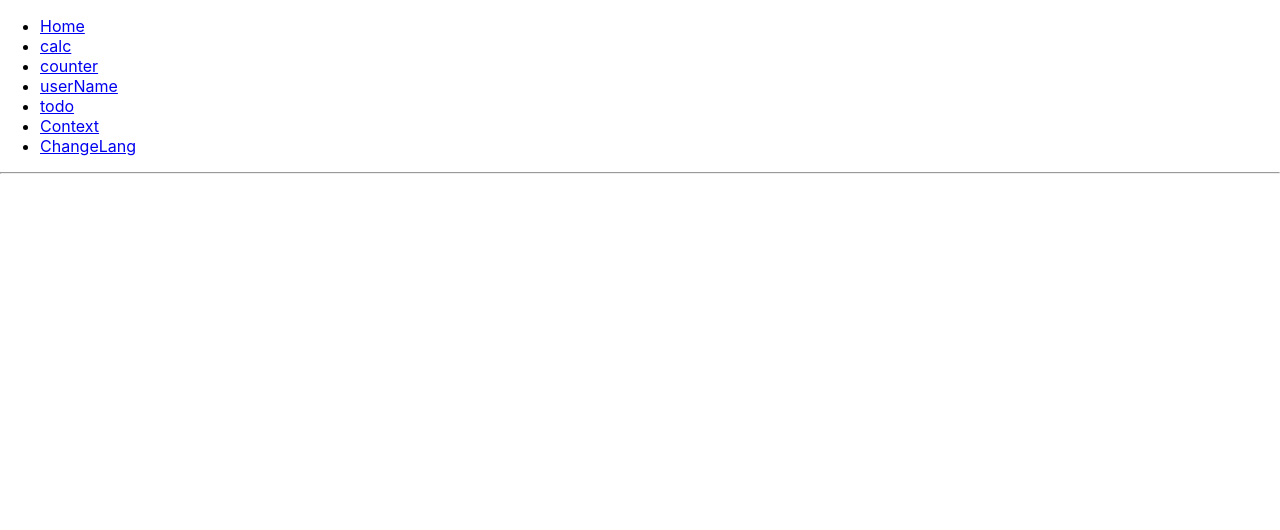
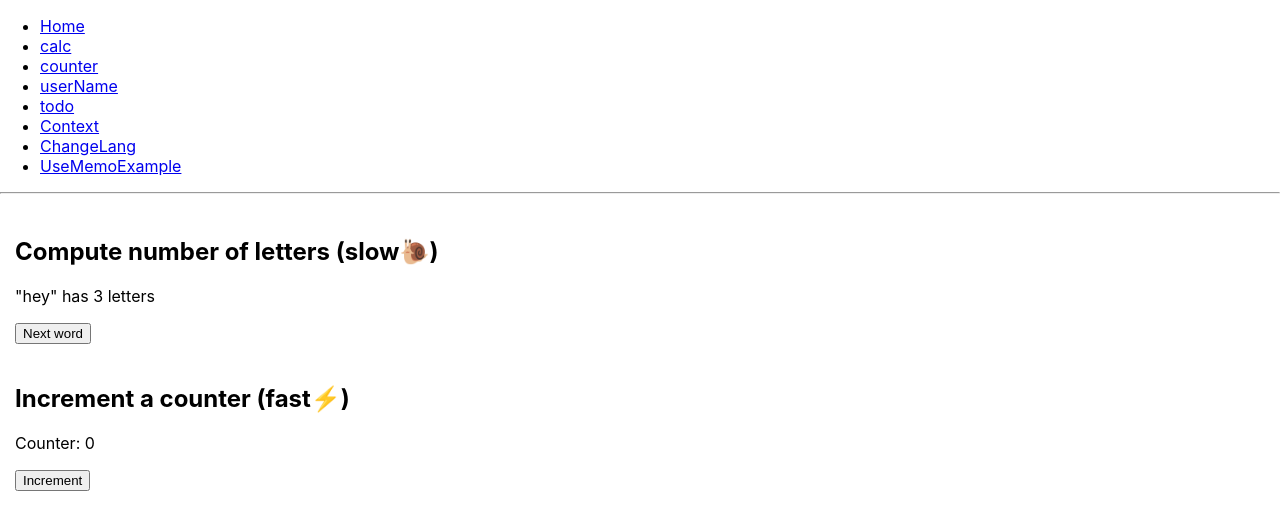
Before and after one commit to marzzy/hooks-playground, a React (Create React App) app: page /useMemoExample in a window 1280 px wide. Shown: the top 530 px of the page. Built offline with nearby package versions, Linux system fonts and the light colour scheme.

Commit message:
add use memo example

```diff
--- a/src/App.js
+++ b/src/App.js
@@ -13,6 +13,7 @@ const Calc = lazy(() => import('./Components/Calc'));
 const TodoList = lazy(() => import('./Components/TodoList'));
 const Context = lazy(() => import('./Components/ContextComps'));
 const ChangeLang = lazy(() => import('./Components/ChangeLang'));
+const UseMemoExample = lazy(() => import('./Components/UseMemoExample'));
 
 export default function BasicNavigation() {
   return (
@@ -40,6 +41,9 @@ export default function BasicNavigation() {
           <li>
             <Link to="/changeLang">ChangeLang</Link>
           </li>
+          <li>
+            <Link to="/useMemoExample">UseMemoExample</Link>
+          </li>
         </ul>
 
         <hr />
@@ -66,6 +70,9 @@ export default function BasicNavigation() {
             <Route path="/changeLang">
               <ChangeLang />
             </Route>
+            <Route path="/useMemoExample">
+              <UseMemoExample />
+            </Route>
           </Switch>
         </Suspense>
       </div>
--- /dev/null
+++ b/src/Components/UseMemoExample.js
@@ -0,0 +1,63 @@
+/* eslint-disable react/no-unescaped-entities */
+import React, { useState, useMemo } from 'react';
+
+function useMemoExample() {
+  const [count, setCount] = useState(0);
+  const [wordIndex, setWordIndex] = useState(0);
+  const words = ['hey', 'this', 'is', 'cool'];
+  const word = words[wordIndex];
+
+  function computeLetterCount(theWord) {
+    let i = 0;
+    while (i < 1000000000) i += 1;
+    return theWord.length;
+  }
+  function incrementCount() {
+    setCount(count + 1);
+  }
+
+  const letterCount = useMemo(() => computeLetterCount(word), [word]);
+
+  return (
+    <div style={{ padding: '15px' }}>
+      <h2>
+        Compute number of letters (slow
+        <span role="img">🐌</span>
+        )
+      </h2>
+
+      <p>
+        "
+        {word}
+        "
+        has
+        {` ${letterCount} `}
+        letters
+      </p>
+
+      <button
+        type="button"
+        onClick={() => {
+          const next = wordIndex + 1 === words.length ? 0 : wordIndex + 1;
+          setWordIndex(next);
+        }}
+      >
+        Next word
+      </button>
+      <br />
+      <br />
+      <h2>
+        Increment a counter (fast
+        <span role="img">⚡️</span>
+        )
+      </h2>
+      <p>
+        Counter:
+        {` ${count}`}
+      </p>
+      <button onClick={incrementCount} type="button">Increment</button>
+    </div>
+  );
+}
+
+export default useMemoExample;
```
Also changed, not shown: 1 other file (tests, documents, lock files or other folders).
